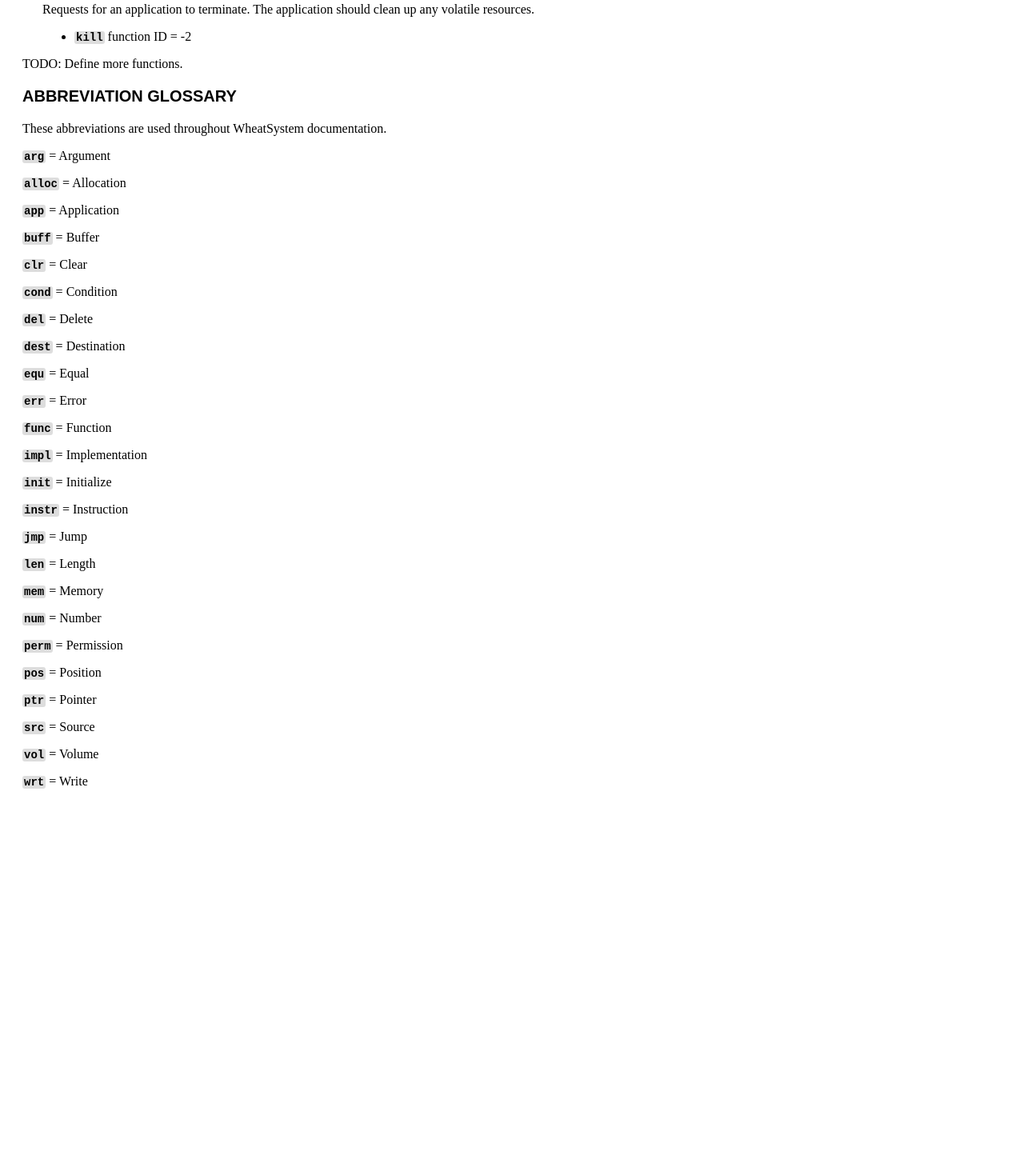
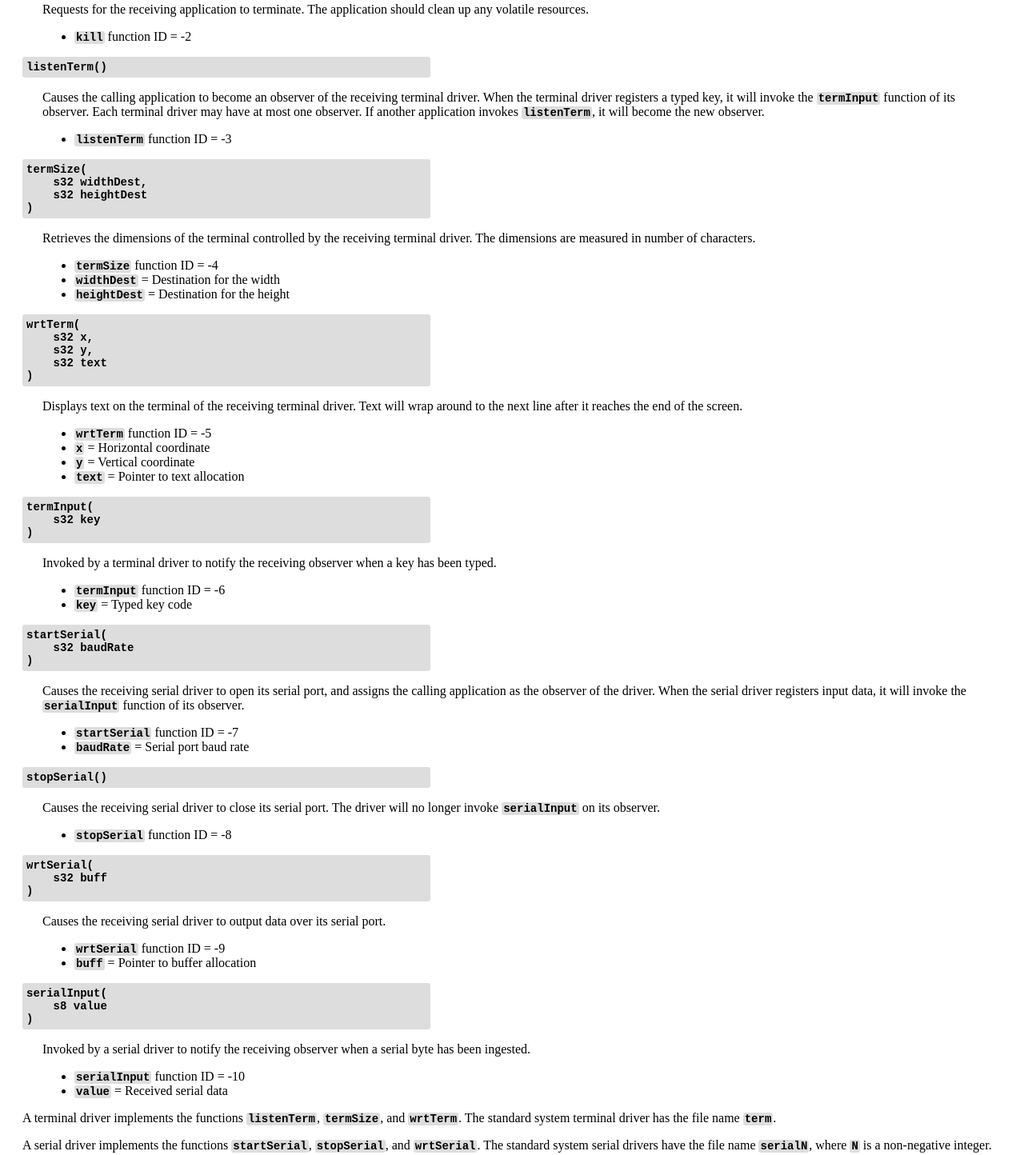
Before and after one commit to ostracod/wheatsystem-spec, a plain HTML site: page architecture.html in a window 1280 px wide. Shown: the part 2296-3740 px from the top of the page at 80% size. Before the commit the page ends 3310 px from the top, so only its background shows below. Drawn offline with Linux system fonts and the light colour scheme.

Commit message:
Add more function IDs

```diff
--- a/architecture.html
+++ b/architecture.html
@@ -134,12 +134,93 @@ pre.code {
         </div>
         <pre class="code">kill()</pre>
         <div class="description">
-            <p>Requests for an application to terminate. The application should clean up any volatile resources.</p>
+            <p>Requests for the receiving application to terminate. The application should clean up any volatile resources.</p>
             <ul>
                 <li><span class="code">kill</span> function ID = -2</li>
             </ul>
         </div>
-        <p>TODO: Define more functions.</p>
+        <pre class="code">listenTerm()</pre>
+        <div class="description">
+            <p>Causes the calling application to become an observer of the receiving terminal driver. When the terminal driver registers a typed key, it will invoke the <span class="code">termInput</span> function of its observer. Each terminal driver may have at most one observer. If another application invokes <span class="code">listenTerm</span>, it will become the new observer.</p>
+            <ul>
+                <li><span class="code">listenTerm</span> function ID = -3</li>
+            </ul>
+        </div>
+        <pre class="code">termSize(
+    s32 widthDest,
+    s32 heightDest
+)</pre>
+        <div class="description">
+            <p>Retrieves the dimensions of the terminal controlled by the receiving terminal driver. The dimensions are measured in number of characters.</p>
+            <ul>
+                <li><span class="code">termSize</span> function ID = -4</li>
+                <li><span class="code">widthDest</span> = Destination for the width</li>
+                <li><span class="code">heightDest</span> = Destination for the height</li>
+            </ul>
+        </div>
+        <pre class="code">wrtTerm(
+    s32 x,
+    s32 y,
+    s32 text
+)</pre>
+        <div class="description">
+            <p>Displays text on the terminal of the receiving terminal driver. Text will wrap around to the next line after it reaches the end of the screen.</p>
+            <ul>
+                <li><span class="code">wrtTerm</span> function ID = -5</li>
+                <li><span class="code">x</span> = Horizontal coordinate</li>
+                <li><span class="code">y</span> = Vertical coordinate</li>
+                <li><span class="code">text</span> = Pointer to text allocation</li>
+            </ul>
+        </div>
+        <pre class="code">termInput(
+    s32 key
+)</pre>
+        <div class="description">
+            <p>Invoked by a terminal driver to notify the receiving observer when a key has been typed.</p>
+            <ul>
+                <li><span class="code">termInput</span> function ID = -6</li>
+                <li><span class="code">key</span> = Typed key code</li>
+            </ul>
+        </div>
+        <pre class="code">startSerial(
+    s32 baudRate
+)</pre>
+        <div class="description">
+            <p>Causes the receiving serial driver to open its serial port, and assigns the calling application as the observer of the driver. When the serial driver registers input data, it will invoke the <span class="code">serialInput</span> function of its observer.</p>
+            <ul>
+                <li><span class="code">startSerial</span> function ID = -7</li>
+                <li><span class="code">baudRate</span> = Serial port baud rate</li>
+            </ul>
+        </div>
+        <pre class="code">stopSerial()</pre>
+        <div class="description">
+            <p>Causes the receiving serial driver to close its serial port. The driver will no longer invoke <span class="code">serialInput</span> on its observer.</p>
+            <ul>
+                <li><span class="code">stopSerial</span> function ID = -8</li>
+            </ul>
+        </div>
+        <pre class="code">wrtSerial(
+    s32 buff
+)</pre>
+        <div class="description">
+            <p>Causes the receiving serial driver to output data over its serial port.</p>
+            <ul>
+                <li><span class="code">wrtSerial</span> function ID = -9</li>
+                <li><span class="code">buff</span> = Pointer to buffer allocation</li>
+            </ul>
+        </div>
+        <pre class="code">serialInput(
+    s8 value
+)</pre>
+        <div class="description">
+            <p>Invoked by a serial driver to notify the receiving observer when a serial byte has been ingested.</p>
+            <ul>
+                <li><span class="code">serialInput</span> function ID = -10</li>
+                <li><span class="code">value</span> = Received serial data</li>
+            </ul>
+        </div>
+        <p>A terminal driver implements the functions <span class="code">listenTerm</span>, <span class="code">termSize</span>, and <span class="code">wrtTerm</span>. The standard system terminal driver has the file name <span class="code">term</span>.</p>
+        <p>A serial driver implements the functions <span class="code">startSerial</span>, <span class="code">stopSerial</span>, and <span class="code">wrtSerial</span>. The standard system serial drivers have the file name <span class="code">serialN</span>, where <span class="code">N</span> is a non-negative integer.</p>
         <p class="title2">ABBREVIATION GLOSSARY</p>
         <p>These abbreviations are used throughout WheatSystem documentation.</p>
         <p><span class="code">arg</span> = Argument</p>
@@ -164,6 +245,7 @@ pre.code {
         <p><span class="code">pos</span> = Position</p>
         <p><span class="code">ptr</span> = Pointer</p>
         <p><span class="code">src</span> = Source</p>
+        <p><span class="code">term</span> = Terminal</p>
         <p><span class="code">vol</span> = Volume</p>
         <p><span class="code">wrt</span> = Write</p>
     </body>
```
